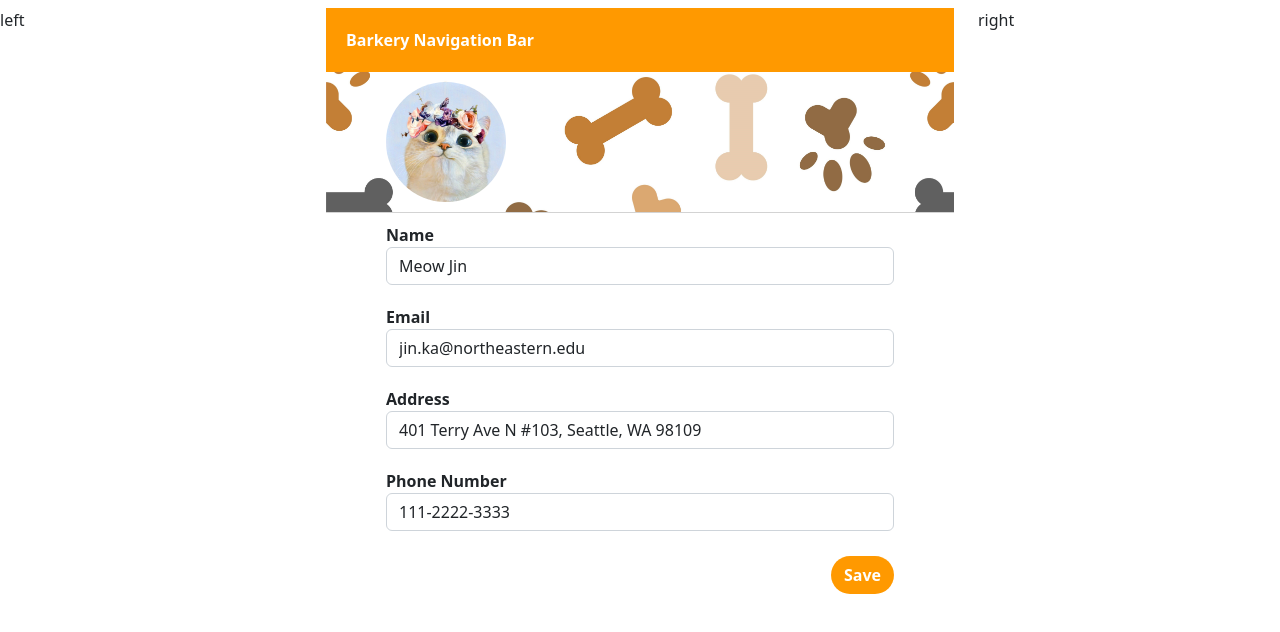
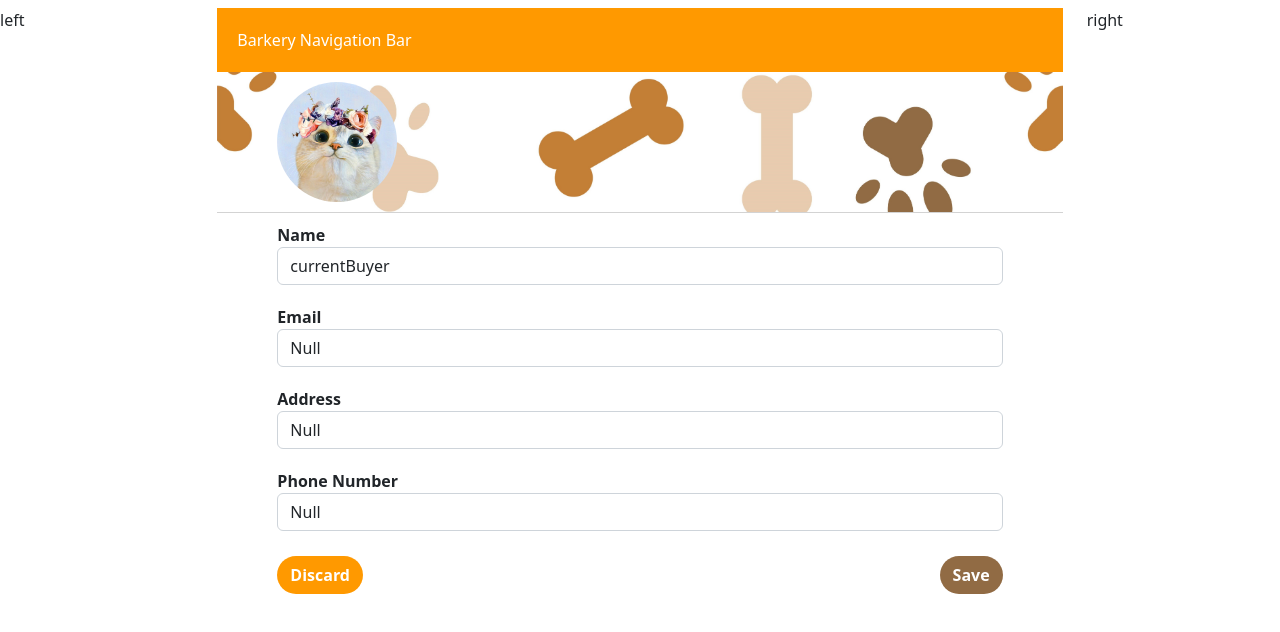
Before and after one commit to DreamerAmy/Shop4Pets, a React (Create React App) app in the folder frontend/: page /profile/buyer/edit-profile in a window 1280 px wide. Shown: the top 632 px of the page. Built offline with nearby package versions, Linux system fonts and the light colour scheme; no server answers.

Commit message:
connected frontend to local buyer db

```diff
--- a/frontend/package.json
+++ b/frontend/package.json
@@ -7,6 +7,7 @@
     "@testing-library/jest-dom": "^5.16.5",
     "@testing-library/react": "^13.4.0",
     "@testing-library/user-event": "^13.5.0",
+    "axios": "^1.2.0",
     "bootstrap": "^5.2.3",
     "bootstrap-icons": "^1.10.2",
     "react": "^18.2.0",
--- a/frontend/src/App.js
+++ b/frontend/src/App.js
@@ -28,10 +28,10 @@ function App() {
         <Routes>
           <Route path="/profile" element={<ProfileScreen />} />
           {/* TODO: For profile testing purpose only */}
-          <Route path="/profile/buyer" element={<BuyerProfileScreen />} />
+          <Route path="/profile/buyer/*" element={<BuyerProfileScreen />} />
           <Route path="/profile/seller" element={<SellerProfileScreen />} />
           <Route path="/profile/admin" element={<AdminProfileScreen />} />
-          <Route path="/profile/buyer/edit-profile" element={<BuyerEditScreen />} />
+          <Route path="/profile/buyer/edit-profile/*" element={<BuyerEditScreen />} />
 
 
         </Routes>
--- a/frontend/src/screens/ProfileScreen/Buyer.json
+++ b/frontend/src/screens/ProfileScreen/Buyer.json
@@ -1,9 +1,11 @@
 {
-    "name": "Meow Jin",
-    "email": "jin.ka@northeastern.edu",
-    "phone": "111-2222-3333",
-    "address": "401 Terry Ave N #103, Seattle, WA 98109",
-    "memberSince": "2022",
-    "order": "5",
-    "favorites": "10"
+    "name": "Null",
+    "password": "",
+    "accountType": "",
+    "email": "Null",
+    "phone": "Null",
+    "address": "Null",
+    "memberSince": "Null",
+    "order": "Null",
+    "favorites": "Null"
 }
--- a/frontend/src/screens/ProfileScreen/BuyerEditScreen.js
+++ b/frontend/src/screens/ProfileScreen/BuyerEditScreen.js
@@ -1,14 +1,20 @@
 import { useSelector, useDispatch } from "react-redux";
-import { Link } from "react-router-dom";
-import React, { useState } from "react";
+import { Link, useLocation } from "react-router-dom";
+import React, { useState, useEffect } from "react";
 import "./index.css";
-import { updateBuyer } from "../ProfileScreen/BuyerReducer"
 import ProfileBanner from "./ProfileBanner.js"
+import { findBuyerByIdThunk, updateBuyerThunk } from "../../services/BuyerThunks";
+
 
 const BuyerEditScreen = () => {
-    const buyer = useSelector(state => state.buyer);
+    const { pathname } = useLocation();
+    const paths = pathname.split('/')
+    const bid = paths[4];
+    const { buyer, loading } = useSelector((state) => state.buyer);
     let [info, setInfo] = useState(buyer);
     const dispatch = useDispatch();
+    useEffect(() => { dispatch(findBuyerByIdThunk(bid)) }, []) //eslint-disable-line react-hooks/exhaustive-deps
+    const saveUrl = "/profile/buyer/" + bid;
     const buyerClickHandler = () => {
         const newBuyer = {
             ...buyer,
@@ -17,14 +23,14 @@ const BuyerEditScreen = () => {
             address: info.address,
             phone: info.phone
         }
-        dispatch(updateBuyer(newBuyer));
+        dispatch(updateBuyerThunk(newBuyer));
     }
     return (
         <div className="row mt-2">
-            <div className="col-3">
+            <div className="col-2">
                 left
             </div>
-            <div className="col-6" >
+            <div className="col-8" >
                 <ProfileBanner />
                 <div className="form-group" id="editSection">
                     <label for="inputName">Name</label>
@@ -59,7 +65,13 @@ const BuyerEditScreen = () => {
                         onChange={(event) => setInfo({ ...info, phone: event.target.value })} >
                     </input>
 
-                    <Link to="/profile/buyer" href="/" className="nav-link" >
+                    <Link to={saveUrl} href="/" className="nav-link" >
+                        <button className="btn btn-default" id="discardBtn" >
+                            Discard
+                        </button>
+                    </Link>
+
+                    <Link to={saveUrl} href="/" className="nav-link" >
                         <button className="btn btn-default" id="saveBtn" onClick={buyerClickHandler}>
                             Save
                         </button>
@@ -67,7 +79,7 @@ const BuyerEditScreen = () => {
                 </div >
             </div>
 
-            <div className="col-3">
+            <div className="col-2">
                 right
             </div>
         </div >
--- a/frontend/src/screens/ProfileScreen/BuyerProfileScreen.js
+++ b/frontend/src/screens/ProfileScreen/BuyerProfileScreen.js
@@ -1,16 +1,19 @@
-import React from "react";
-import { Link } from "react-router-dom";
-import { useSelector } from "react-redux";
+import React, { useEffect } from "react";
+import { useDispatch, useSelector } from "react-redux";
+import { Link, useLocation } from "react-router-dom";
+import ProfileBanner from "./ProfileBanner.js"
+import { findBuyerByIdThunk } from "../../services/BuyerThunks";
 import './index.css';
-import ProfileBanner from "./ProfileBanner.js"
-import { findBuyerThunk } from "../../services/BuyerThunks";
 
 const BuyerProfileScreen = () => {
-    const buyer = useSelector(state => state.buyer);
-    // const { buyer, loading } = useSelector((state) => state.buyerData)
-    // const dispatch = useDispatch();
-    // useEffect(() => { dispatch(findBuyerThunk()) }, []) //eslint-disable-line react-hooks/exhaustive-deps
-
+    const { pathname } = useLocation();
+    const paths = pathname.split('/')
+    const bid = paths[3];
+    const { buyer, loading } = useSelector((state) => state.buyer)
+    const dispatch = useDispatch();
+    useEffect(() => { dispatch(findBuyerByIdThunk(bid)) }, []) //eslint-disable-line react-hooks/exhaustive-deps
+    // TODO: if profile has no buyer id, display current loggedin user profile
+    const editUrl = "./edit-profile/" + bid;
     return (
         <div className="row mt-2">
             <div className="col-3">
@@ -20,7 +23,7 @@ const BuyerProfileScreen = () => {
                 <ProfileBanner />
                 <div id="infoSection">
                     <button className="btn btn-default" id="editBtn">
-                        <Link to="/profile/buyer/edit-profile" href="/" className="nav-link" >Edit</Link>
+                        <Link to={editUrl} href="/" className="nav-link" >Edit</Link>
                     </button>
                     <h2 className="highlight-text">{buyer.name}</h2>
                     <i className="bi bi-envelope"></i>{buyer.email}<br />
@@ -28,17 +31,17 @@ const BuyerProfileScreen = () => {
                     <i className="bi bi-house-door"></i>{buyer.address}<br />
                     <i className="bi bi-balloon"></i>Member Since {buyer.memberSince}<br />
                 </div>
-                <div class="grid-container" id="BuyerSummarySection">
+                <div className="grid-container" id="BuyerSummarySection">
                     {/* todo: add order history & favorites page */}
                     <Link to="/profile/buyer/" href="/" className="nav-link" >
-                        <div class="grid-item" id="OrderHistory">
+                        <div className="grid-item" id="OrderHistory">
                             <i className="bi bi-bag-heart-fill"></i>
                             {buyer.order} Order History
                         </div>
                     </Link>
 
                     <Link to="/profile/buyer/" href="/" className="nav-link" >
-                        <div class="grid-item">
+                        <div className="grid-item">
                             <i className="bi bi-star-fill"></i>
                             {buyer.favorites} Favorites
                         </div>
--- a/frontend/src/screens/ProfileScreen/BuyerReducer.js
+++ b/frontend/src/screens/ProfileScreen/BuyerReducer.js
@@ -1,12 +1,70 @@
 import { createSlice } from "@reduxjs/toolkit";
-import buyer from "./Buyer.json";
+import { createBuyerThunk, deleteBuyerThunk, findBuyerByIdThunk, updateBuyerThunk } from "../../services/BuyerThunks.js";
+// import buyer from "./Buyer.json";
+
+const currentBuyer =
+{
+    "name": "currentBuyer",
+    "email": "Null",
+    "phone": "Null",
+    "address": "Null",
+    "memberSince": "Null",
+    "order": "Null",
+    "favorites": "Null"
+}
+
+const initialState = {
+    buyer: currentBuyer,
+    loading: false
+}
+
+const nullBuyer = {
+    "name": "not found"
+}
 
 const buyerSlice = createSlice({
     name: 'buyer',
-    initialState: buyer,
+    initialState,
+    extraReducers: {
+        [createBuyerThunk.fulfilled]:
+            (state, { payload }) => {
+                state.loading = false
+                state.buyer.push(payload)
+            },
+        [findBuyerByIdThunk.pending]:
+            (state) => {
+                state.loading = true
+                state.buyer = []
+            },
+        [findBuyerByIdThunk.fulfilled]:
+            (state, { payload }) => {
+                state.loading = false
+                state.buyer = payload
+            },
+        [findBuyerByIdThunk.rejected]:
+            (state) => {
+                state.loading = false
+                state.buyer = nullBuyer
+            },
+        [updateBuyerThunk.fulfilled]:
+            (state, { payload }) => {
+                state.loading = false
+                const buyerNdx = state.buyer
+                    .findIndex((b) => b._id === payload._id)
+                state.buyer[buyerNdx] = {
+                    ...state.buyer[buyerNdx],
+                    ...payload
+                }
+            },
+        [deleteBuyerThunk.fulfilled]:
+            (state, { payload }) => {
+                state.loading = false
+                state.buyer = state.buyer.filter(b => b._id !== payload)
+            },
+    },
     reducers: {
         updateBuyer(state, action) {
-            console.log('state', action.payload.name);
+            // console.log('state', action.payload.name);
             return {
                 ...state,
                 name: action.payload.name,
--- a/frontend/src/screens/ProfileScreen/ProfileBanner.js
+++ b/frontend/src/screens/ProfileScreen/ProfileBanner.js
@@ -5,7 +5,7 @@ const ProfileBanner = () => {
             {/* TODO: DELETE */}
             < div style={{
                 "backgroundColor": "#ff9900",
-                "color": "white", padding: "20px", "font-weight": "bold", "size": "20px"
+                "color": "white", padding: "20px", "size": "20px"
             }}> Barkery Navigation Bar</div >
 
             <div id="banner">
--- a/frontend/src/screens/ProfileScreen/index.css
+++ b/frontend/src/screens/ProfileScreen/index.css
@@ -42,7 +42,6 @@
     display: grid;
     grid-template-columns: auto auto;
     border-radius: 20px;
-
 }
 
 #BuyerSummarySection div {
@@ -87,7 +86,7 @@
 }
 
 #saveBtn {
-    background-color: #FF9900;
+    background-color: #916b44;
     color: white;
     font-weight: bold;
     border-radius: 20px;
@@ -95,4 +94,13 @@
     float: right;
 }
 
+#discardBtn {
+    background-color: #FF9900;
+    color: white;
+    font-weight: bold;
+    border-radius: 20px;
+    margin-top: 5px;
+    float: left;
+}
+
 /* profile screen - Fifi*/
--- a/frontend/src/services/BuyerThunks.js
+++ b/frontend/src/services/BuyerThunks.js
@@ -10,10 +10,15 @@ export const createBuyerThunk = createAsyncThunk(
 export const findBuyerThunk = createAsyncThunk(
     'buyer/findBuyer',
     async () => {
-        return (await service.findBuyers());
+        return (await service.findBuyer());
     }
 )
-
+export const findBuyerByIdThunk = createAsyncThunk(
+    'buyer/findBuyerById',
+    async (buyerId) => {
+        return (await service.findBuyerById(buyerId));
+    }
+)
 export const updateBuyerThunk =
     createAsyncThunk(
         'buyer/updateBuyer',
```
Also changed, not shown: frontend/src/services/BuyerService.js (+12 -6 lines), 1 other file (tests, documents, lock files or other folders).
